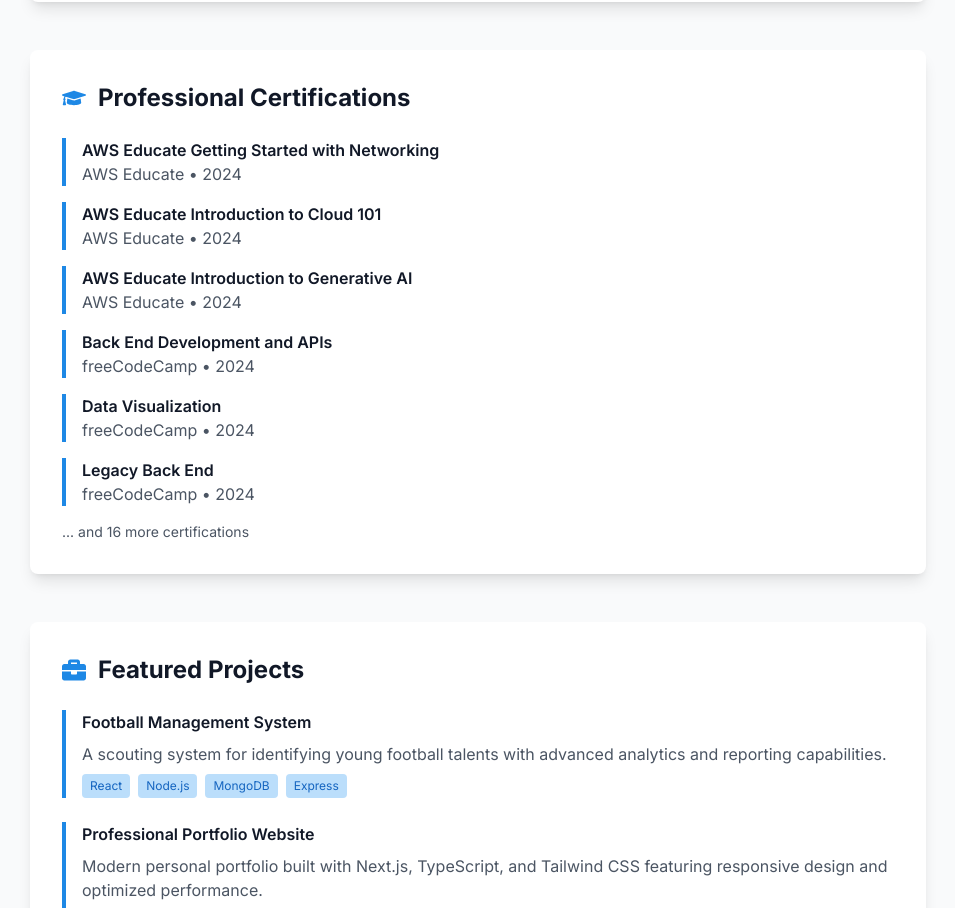
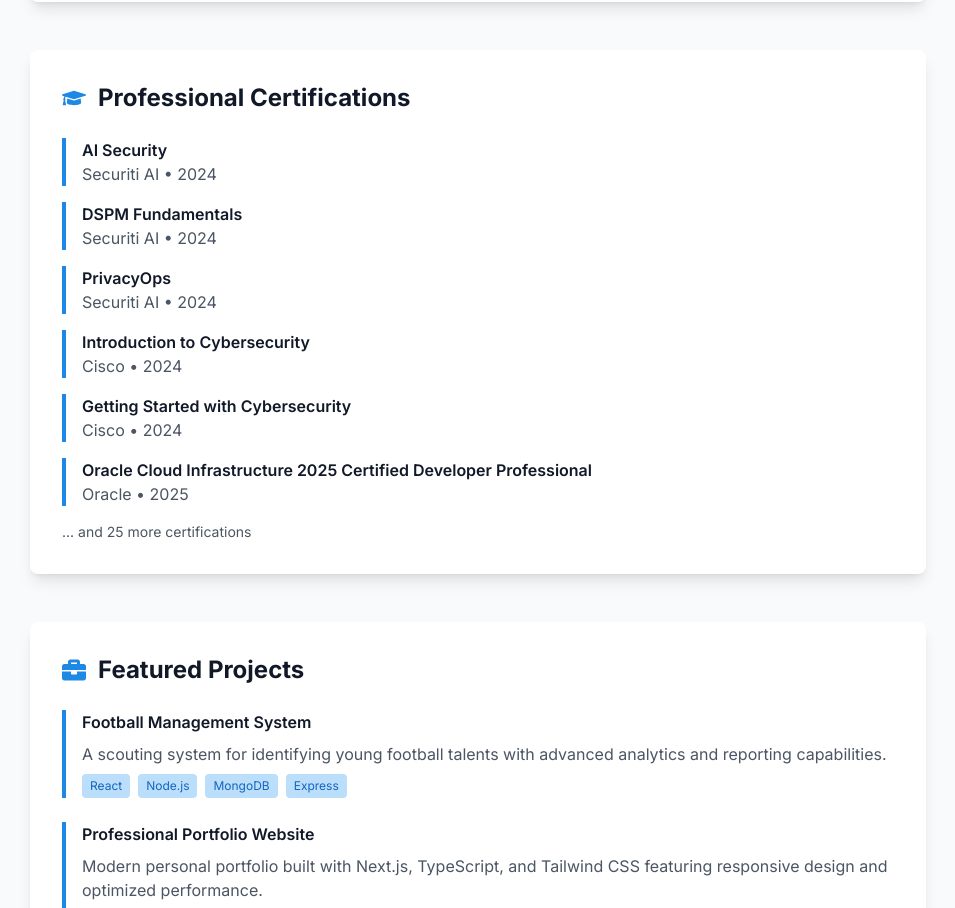
Before and after one commit to ManziniArchives/My_Portfolio, a Next.js app: page /resume in a window 1280 px wide. Shown: the part 1520-2428 px from the top of the page, without its empty margins (162-1117 px from the left). Built offline with nearby package versions, Linux system fonts and the light colour scheme.

Commit message:
Auto-commit: Agent tool execution

```diff
--- a/src/data/certifications.ts
+++ b/src/data/certifications.ts
@@ -1,7 +1,80 @@
 import { Certification } from '@/types/certification';
 
 export const certifications: Certification[] = [
-  // AWS Educate Certifications
+  // Security Certifications
+  {
+    id: 'ai-security',
+    title: 'AI Security',
+    issuer: 'Securiti AI',
+    date: '2024',
+    verificationLink: 'https://education.securiti.ai/verification/13F365DC9-13F363910-1390461A9/',
+    category: 'security'
+  },
+  {
+    id: 'dspm-fundamentals',
+    title: 'DSPM Fundamentals',
+    issuer: 'Securiti AI',
+    date: '2024',
+    verificationLink: 'https://education.securiti.ai/verification/1453BF954-1453BF635-1390461A9/',
+    category: 'security'
+  },
+  {
+    id: 'privacyops',
+    title: 'PrivacyOps',
+    issuer: 'Securiti AI',
+    date: '2024',
+    verificationLink: 'https://education.securiti.ai/verification/139407CC3-13931B080-1390461A9/',
+    category: 'security'
+  },
+  {
+    id: 'intro-cybersecurity',
+    title: 'Introduction to Cybersecurity',
+    issuer: 'Cisco',
+    date: '2024',
+    verificationLink: 'https://www.credly.com/badges/4e162c31-f6cd-4d97-94cf-f9bfc43ed055/linked_in_profile',
+    category: 'security'
+  },
+  {
+    id: 'getting-started-cybersecurity',
+    title: 'Getting Started with Cybersecurity',
+    issuer: 'Cisco',
+    date: '2024',
+    verificationLink: 'https://www.credly.com/badges/9a1d3214-e0b2-43a6-8317-c81c560c3d6b/linked_in_profile',
+    category: 'security'
+  },
+  // Cloud Certifications
+  {
+    id: 'oracle-cloud-developer',
+    title: 'Oracle Cloud Infrastructure 2025 Certified Developer Professional',
+    issuer: 'Oracle',
+    date: '2025',
+    verificationLink: 'https://catalog-education.oracle.com/pls/certview/sharebadge?id=2A14469B4BF5AEEB834819AA3B3010555B6F2D210F452E69614765235EF8A2A5',
+    category: 'cloud'
+  },
+  {
+    id: 'oracle-cloud-data-science',
+    title: 'Oracle Cloud Infrastructure 2025 Certified Data Science Professional',
+    issuer: 'Oracle',
+    date: '2025',
+    verificationLink: 'https://catalog-education.oracle.com/pls/certview/sharebadge?id=F1BEA319DAEF2B88D3F44D6DDDBB6BF4B1B74826F8EB4B7ACD28626E34E7D028',
+    category: 'cloud'
+  },
+  {
+    id: 'oracle-ai-foundations',
+    title: 'Oracle Cloud Infrastructure 2025 Certified AI Foundations Associate',
+    issuer: 'Oracle',
+    date: '2025',
+    verificationLink: 'https://catalog-education.oracle.com/pls/certview/sharebadge?id=EFBA54D3BE5F846EA24F30257E05013A6A55D25823205C2A4372DAE0056DD10A',
+    category: 'cloud'
+  },
+  {
+    id: 'oracle-generative-ai',
+    title: 'Oracle Cloud Infrastructure 2025 Certified Generative AI Professional',
+    issuer: 'Oracle',
+    date: '2025',
+    verificationLink: 'https://catalog-education.oracle.com/pls/certview/sharebadge?id=4D93D5BEA6D59137B5B32AAEDF7B8705CC157644FA4BD56981344B417AB9370F',
+    category: 'cloud'
+  },
   {
     id: 'aws-networking',
     title: 'AWS Educate Getting Started with Networking',
@@ -26,7 +99,31 @@ export const certifications: Certification[] = [
     verificationLink: 'https://www.credly.com/badges/030d3717-21ba-4497-9291-ec9cc3c5af2e/linked_in_profile',
     category: 'cloud'
   },
-  // freeCodeCamp Certifications
+  // Development Certifications
+  {
+    id: 'software-engineer',
+    title: 'Software Engineer',
+    issuer: 'HackerRank',
+    date: '2024',
+    verificationLink: 'https://www.hackerrank.com/certificates/iframe/ea89a03a262f',
+    category: 'development'
+  },
+  {
+    id: 'software-engineer-intern',
+    title: 'Software Engineer Intern',
+    issuer: 'HackerRank',
+    date: '2024',
+    verificationLink: 'https://www.hackerrank.com/certificates/iframe/4678e749b2a4',
+    category: 'development'
+  },
+  {
+    id: 'react-basic',
+    title: 'React (Basic)',
+    issuer: 'HackerRank',
+    date: '2024',
+    verificationLink: 'https://www.hackerrank.com/certificates/iframe/5e94c8e2c406',
+    category: 'development'
+  },
   {
     id: 'backend-apis',
     title: 'Back End Development and APIs',
@@ -34,14 +131,6 @@ export const certifications: Certification[] = [
     date: '2024',
     verificationLink: 'https://www.freecodecamp.org/certification/ManziniArchives/back-end-development-and-apis',
     category: 'development'
-  },
-  {
-    id: 'data-visualization',
-    title: 'Data Visualization',
-    issuer: 'freeCodeCamp',
-    date: '2024',
-    verificationLink: 'https://www.freecodecamp.org/certification/ManziniArchives/data-visualization',
-    category: 'data'
   },
   {
     id: 'legacy-backend',
@@ -66,14 +155,6 @@ export const certifications: Certification[] = [
     date: '2024',
     verificationLink: 'https://freecodecamp.org/certification/manziniarchives/javascript-algorithms-and-data-structures',
     category: 'development'
-  },
-  {
-    id: 'relational-database',
-    title: 'Relational Database',
-    issuer: 'freeCodeCamp',
-    date: '2024',
-    verificationLink: 'https://freecodecamp.org/certification/manziniarchives/relational-database-v8',
-    category: 'database'
   },
   {
     id: 'scientific-computing',
@@ -107,7 +188,49 @@ export const certifications: Certification[] = [
     verificationLink: 'https://www.freecodecamp.org/certification/ManziniArchives/responsive-web-design',
     category: 'development'
   },
-  // Life Global Certifications
+  // Data Certifications
+  {
+    id: 'data-analytics-essentials',
+    title: 'Data Analytics Essentials',
+    issuer: 'Credly',
+    date: '2024',
+    verificationLink: 'https://www.credly.com/badges/ca8ed02f-249b-47da-b88f-357beda867c6/linked_in_profile',
+    category: 'data'
+  },
+  {
+    id: 'data-visualization',
+    title: 'Data Visualization',
+    issuer: 'freeCodeCamp',
+    date: '2024',
+    verificationLink: 'https://www.freecodecamp.org/certification/ManziniArchives/data-visualization',
+    category: 'data'
+  },
+  // Database Certifications
+  {
+    id: 'relational-database',
+    title: 'Relational Database',
+    issuer: 'freeCodeCamp',
+    date: '2024',
+    verificationLink: 'https://freecodecamp.org/certification/manziniarchives/relational-database-v8',
+    category: 'database'
+  },
+  {
+    id: 'sql-basic',
+    title: 'SQL (Basic)',
+    issuer: 'HackerRank',
+    date: '2024',
+    verificationLink: 'https://www.hackerrank.com/certificates/4d9c6082676b',
+    category: 'database'
+  },
+  {
+    id: 'sql-intermediate',
+    title: 'SQL (Intermediate)',
+    issuer: 'HackerRank',
+    date: '2024',
+    verificationLink: 'https://www.hackerrank.com/certificates/iframe/439817e85b40',
+    category: 'database'
+  },
+  // Business Certifications
   {
     id: 'business-websites',
     title: 'Effective Business Websites',
@@ -131,56 +254,5 @@ export const certifications: Certification[] = [
     date: '2024',
     verificationLink: 'https://www.life-global.org/certificate/f028bfb4-fb20-4d78-99fa-07becf1ae8ca',
     category: 'business'
-  },
-  // Oracle Cloud Certifications
-  {
-    id: 'oracle-ai-foundations',
-    title: 'Oracle Cloud Infrastructure 2025 Certified AI Foundations Associate',
-    issuer: 'Oracle',
-    date: '2025',
-    verificationLink: 'https://catalog-education.oracle.com/pls/certview/sharebadge?id=EFBA54D3BE5F846EA24F30257E05013A6A55D25823205C2A4372DAE0056DD10A',
-    category: 'cloud'
-  },
-  {
-    id: 'oracle-generative-ai',
-    title: 'Oracle Cloud Infrastructure 2025 Certified Generative AI Professional',
-    issuer: 'Oracle',
-    date: '2025',
-    verificationLink: 'https://catalog-education.oracle.com/pls/certview/sharebadge?id=4D93D5BEA6D59137B5B32AAEDF7B8705CC157644FA4BD56981344B417AB9370F',
-    category: 'cloud'
-  },
-  // HackerRank Certifications
-  {
-    id: 'react-basic',
-    title: 'React (Basic)',
-    issuer: 'HackerRank',
-    date: '2024',
-    verificationLink: 'https://www.hackerrank.com/certificates/iframe/5e94c8e2c406',
-    category: 'development'
-  },
-  {
-    id: 'sql-basic',
-    title: 'SQL (Basic)',
-    issuer: 'HackerRank',
-    date: '2024',
-    verificationLink: 'https://www.hackerrank.com/certificates/4d9c6082676b',
-    category: 'database'
-  },
-  {
-    id: 'sql-intermediate',
-    title: 'SQL (Intermediate)',
-    issuer: 'HackerRank',
-    date: '2024',
-    verificationLink: 'https://www.hackerrank.com/certificates/iframe/439817e85b40',
-    category: 'database'
-  },
-  // Cybersecurity Certification
-  {
-    id: 'getting-started-cybersecurity',
-    title: 'Getting Started with Cybersecurity',
-    issuer: 'Cisco',
-    date: '2024',
-    verificationLink: 'https://www.credly.com/badges/9a1d3214-e0b2-43a6-8317-c81c560c3d6b/linked_in_profile',
-    category: 'security'
   }
 ];
```
